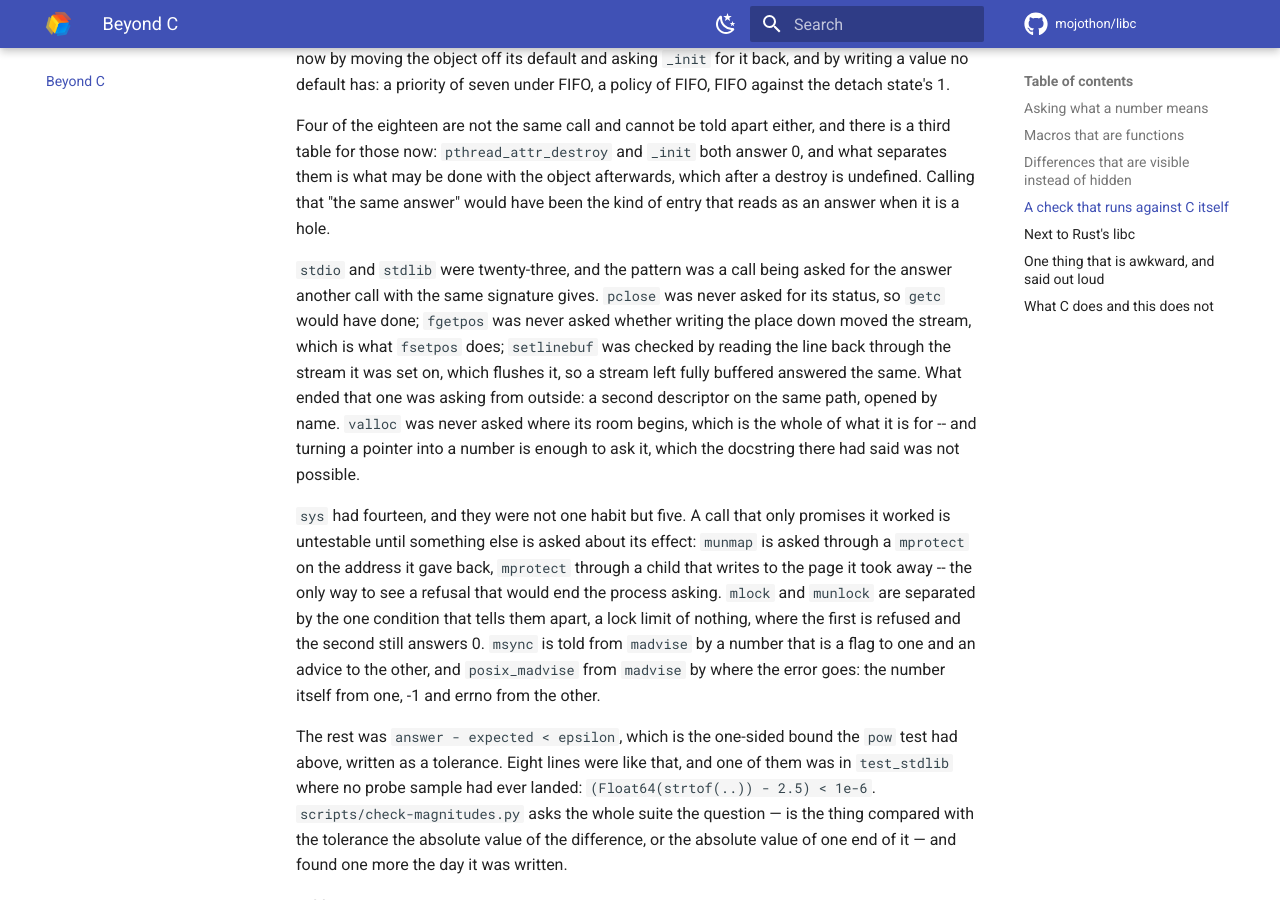
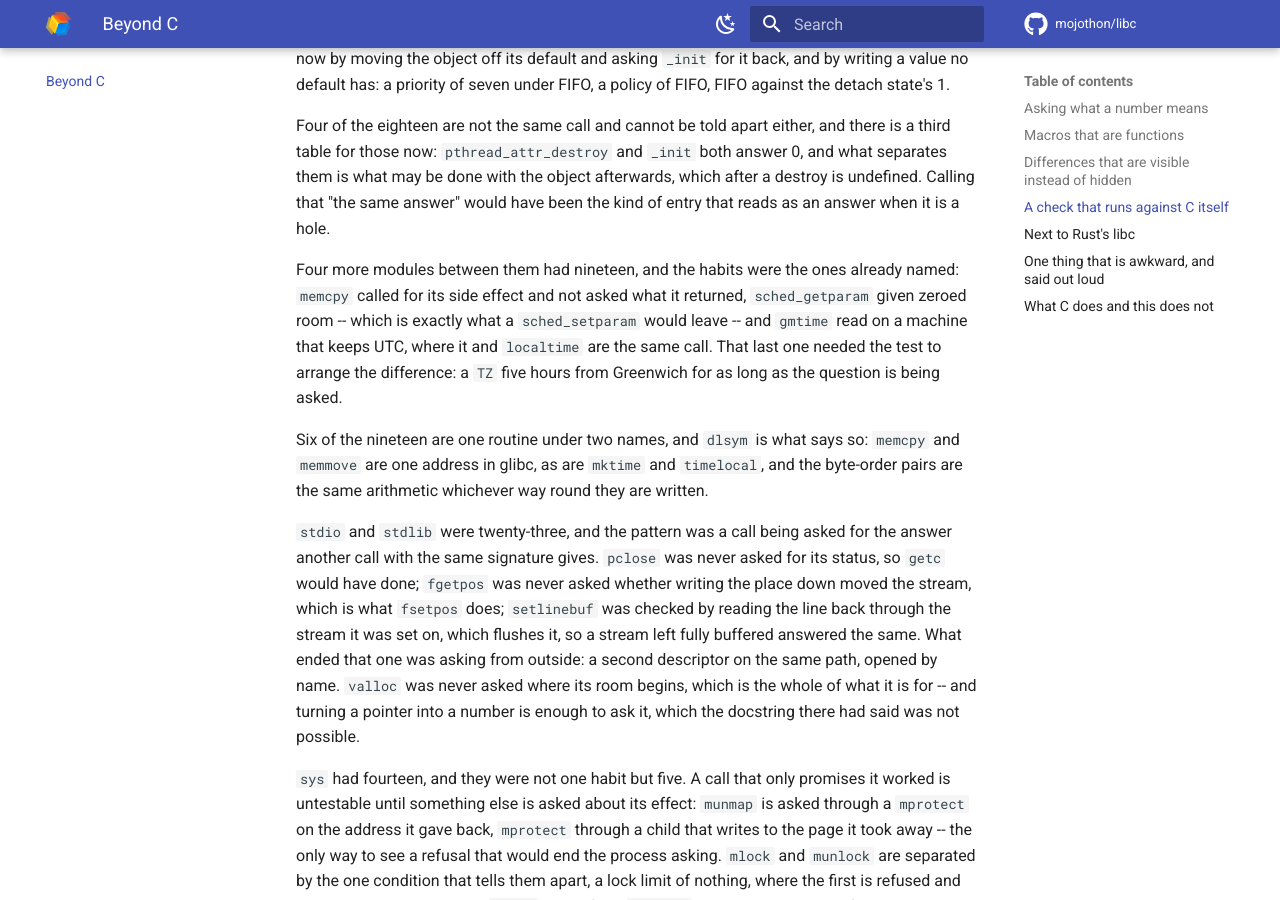
Before and after one commit to mojothon/libc, an MkDocs documentation site: the page built from docs/beyond-c.md, in a window 1280 px wide and 900 px high, scrolled down 8438 px. Built offline with MkDocs 1.6.1 and Material for MkDocs 9.7.7, drawn with Linux system fonts in a browser that asks for light colours; comment, search, counter and statistics services are not loaded.

Commit message:
test(string,sched,network,time): the answer, not the side effect
Nineteen survivors across four modules, and most were a call whose return value
nothing looked at: `memcpy` was called to fill a buffer and not asked what it
answered, which is the one thing `mempcpy` answers differently; `clock_getres`
was asked to answer 0 and not to answer a resolution; `strsignal` was asked
whether it said something rather than whether it said something about a signal
-- the same number as an errno reads differently, and that is the test.

`sched_getparam` was given zeroed room, which is what a `sched_setparam` would
leave behind; it is given a priority the ordinary policy does not reach now.
The priority pair was asked about the one policy where both answer the same
number, so it is asked about a policy with a range. `sched_setaffinity` was
given back the set it had just read, which is not a change; an empty set is
refused by one and written over by the other.

`gmtime` and `localtime` were read on a machine that keeps UTC, where they are
one call; a `TZ` five hours from Greenwich is put in force for the length of
the test, and the two hours that come back are five apart. Same for
`localtime_r` against `gmtime_r`.

Six are one routine under two names, and `dlsym` is what says so: `memcpy` and
`memmove` are one address in glibc, as are `mktime` and `timelocal`; the two
byte-order pairs are the same arithmetic on every input, whichever way round
they are written. `strcoll` against `strcmp` goes in the third table, C-locale
collation being code-point order.

```diff
--- a/docs/beyond-c.md
+++ b/docs/beyond-c.md
@@ -416,6 +416,19 @@ answer 0, and what separates them is what may be done with the object
 afterwards, which after a destroy is undefined. Calling that "the same answer"
 would have been the kind of entry that reads as an answer when it is a hole.
 
+Four more modules between them had nineteen, and the habits were the ones
+already named: `memcpy` called for its side effect and not asked what it
+returned, `sched_getparam` given zeroed room -- which is exactly what a
+`sched_setparam` would leave -- and `gmtime` read on a machine that keeps UTC,
+where it and `localtime` are the same call. That last one needed the test to
+arrange the difference: a `TZ` five hours from Greenwich for as long as the
+question is being asked.
+
+Six of the nineteen are one routine under two names, and `dlsym` is what says
+so: `memcpy` and `memmove` are one address in glibc, as are `mktime` and
+`timelocal`, and the byte-order pairs are the same arithmetic whichever way
+round they are written.
+
 `stdio` and `stdlib` were twenty-three, and the pattern was a call being asked
 for the answer another call with the same signature gives. `pclose` was never
 asked for its status, so `getc` would have done; `fgetpos` was never asked
```
Also changed, not shown: CHANGELOG.md (+19 -0 lines), 4 other files.
